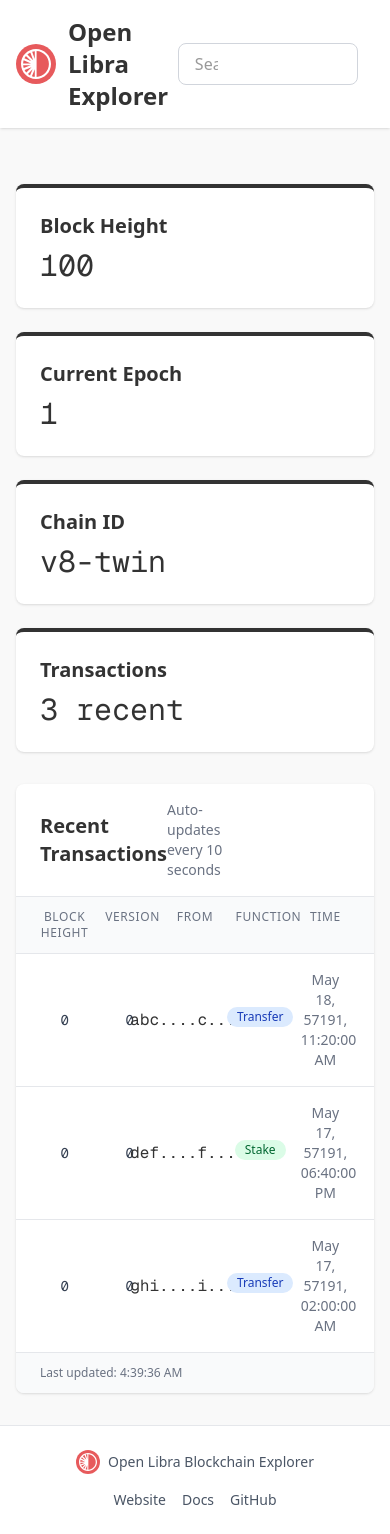
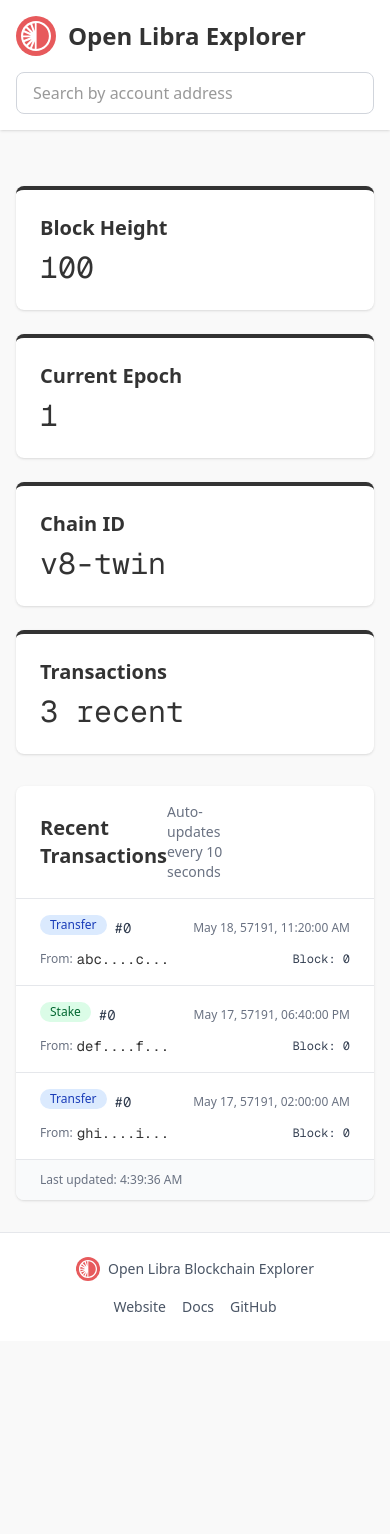
Before and after one commit to sirouk/open-libra-explorer, a Next.js app: page / in a window 390 px wide. After the commit the page ends 1341 px from the top, so only its background shows below. Built offline with nearby package versions, Linux system fonts and the light colour scheme.

Commit message:
mobile styling take one

```diff
--- a/app/components/Header.tsx
+++ b/app/components/Header.tsx
@@ -20,8 +20,8 @@
 
     return (
         <header className="bg-white dark:bg-gray-900 shadow">
-            <div className="container mx-auto px-4 py-4 flex items-center justify-between">
-                <Link href="/" className="flex items-center">
+            <div className="container mx-auto px-4 py-4 flex flex-col sm:flex-row items-center">
+                <Link href="/" className="flex items-center w-full sm:w-auto mb-4 sm:mb-0">
                     <Image
                         src="/images/logo.svg"
                         alt="Open Libra Logo"
@@ -32,7 +32,7 @@
                     <h1 className="text-2xl font-bold text-libra-coral">Open Libra Explorer</h1>
                 </Link>
                 {showSearch && (
-                    <form onSubmit={handleAccountSearch} className="flex w-full max-w-lg mx-4">
+                    <form onSubmit={handleAccountSearch} className="flex w-full sm:max-w-lg sm:ml-4">
                         <div className="flex w-full rounded-lg overflow-hidden border border-gray-300 dark:border-gray-700 focus-within:ring-2 focus-within:ring-libra-coral focus-within:border-transparent">
                             <input
                                 type="text"
--- a/app/page.tsx
+++ b/app/page.tsx
@@ -93,8 +93,8 @@
                 </div>
               </div>
               <div className="divide-y divide-gray-200 dark:divide-gray-700">
-                {/* Table Header */}
-                <div className="px-6 py-3 bg-gray-50 dark:bg-gray-900 text-xs font-medium text-gray-500 uppercase tracking-wider grid grid-cols-5 gap-4 text-center">
+                {/* Table Header - only visible on larger screens */}
+                <div className="hidden md:grid px-6 py-3 bg-gray-50 dark:bg-gray-900 text-xs font-medium text-gray-500 uppercase tracking-wider grid-cols-5 gap-4 text-center">
                   <div>Block Height</div>
                   <div>Version</div>
                   <div>From</div>
@@ -105,7 +105,8 @@
                 {transactions.length > 0 ? (
                   transactions.map((tx) => (
                     <div key={tx.id} className="px-6 py-4 hover:bg-gray-50 dark:hover:bg-gray-700 transition-colors">
-                      <div className="grid grid-cols-5 gap-4 items-center text-center">
+                      {/* Desktop view - only visible on md screens and up */}
+                      <div className="hidden md:grid grid-cols-5 gap-4 items-center text-center">
                         <div className="text-gray-700 dark:text-gray-300">
                           <Link href={`/tx/${tx.id}`} className="hover:underline">
                             <p className="text-sm font-mono">{Number(tx.blockHeight).toLocaleString()}</p>
@@ -203,6 +204,81 @@
                           </Link>
                         </div>
                       </div>
+
+                      {/* Mobile view - card style layout */}
+                      <div className="md:hidden flex flex-col">
+                        <div className="flex justify-between items-center mb-2">
+                          <div className="flex items-center">
+                            <Link href={`/tx/${tx.id}`} className="hover:underline">
+                              <span className={`px-2.5 py-0.5 rounded-full text-xs font-medium whitespace-nowrap overflow-hidden text-ellipsis max-w-[150px] inline-block mr-2
+                                ${tx.type === 'Transfer' ? 'bg-blue-100 text-blue-800' :
+                                  tx.type === 'Stake' ? 'bg-green-100 text-green-800' :
+                                    tx.type === 'Governance' ? 'bg-yellow-100 text-yellow-800' :
+                                      tx.type === 'Block Metadata' ? 'bg-gray-100 text-gray-800' :
+                                        tx.type === 'State Checkpoint' ? 'bg-purple-100 text-purple-800' :
+                                          'bg-indigo-100 text-indigo-800'}`}>
+                                {tx.type ? tx.type.replace('_transaction', '') : 'Unknown'}
+                              </span>
+                            </Link>
+                            <Link href={`/tx/${tx.id}`} className="hover:underline text-sm font-mono text-gray-700 dark:text-gray-300">
+                              {tx.version && `#${Number(tx.version).toLocaleString()}`}
+                            </Link>
+                          </div>
+                          <div className="text-gray-500 text-xs">
+                            {tx.formattedDate || (() => {
+                              return new Date(tx.timestamp * 1000).toLocaleString();
+                            })()}
+                          </div>
+                        </div>
+
+                        <div className="flex justify-between items-center">
+                          <div className="flex items-center">
+                            <span className="text-xs text-gray-500 mr-1">From:</span>
+                            {tx.sender && tx.sender.length > 10 ? (
+                              <div className="flex items-center">
+                                <Link
+                                  href={`/account/${tx.sender}`}
+                                  className="text-libra-accent font-mono hover:underline cursor-pointer text-sm"
+                                >
+                                  {tx.sender.startsWith('0x') ?
+                                    tx.sender.substring(2, 6) + '...' + tx.sender.substring(tx.sender.length - 4) :
+                                    tx.sender.substring(0, 4) + '...' + tx.sender.substring(tx.sender.length - 4)
+                                  }
+                                </Link>
+                                <button
+                                  onClick={(e) => {
+                                    try {
+                                      const addressToCopy = tx.sender?.startsWith('0x') ?
+                                        tx.sender.substring(2) : tx.sender || '';
+                                      navigator.clipboard.writeText(addressToCopy);
+                                      const button = e.currentTarget;
+                                      button.classList.add('text-green-500');
+                                      setTimeout(() => button.classList.remove('text-green-500'), 1000);
+                                    } catch (err) {
+                                      console.error('Failed to copy:', err);
+                                    }
+                                  }}
+                                  className="ml-1 text-gray-400 hover:text-gray-600 dark:hover:text-gray-300 transition-colors cursor-pointer"
+                                >
+                                  <svg xmlns="http://www.w3.org/2000/svg" className="h-3 w-3" fill="none" viewBox="0 0 24 24" stroke="currentColor">
+                                    <path strokeLinecap="round" strokeLinejoin="round" strokeWidth={2} d="M8 16H6a2 2 0 01-2-2V6a2 2 0 012-2h8a2 2 0 012 2v2m-6 12h8a2 2 0 002-2v-8a2 2 0 00-2-2h-8a2 2 0 00-2 2v8a2 2 0 002 2z" />
+                                  </svg>
+                                </button>
+                              </div>
+                            ) : (
+                              <span className="text-libra-accent font-mono text-sm">
+                                {tx.id.startsWith('0x') ?
+                                  tx.id.substring(2, 6) + '...' + tx.id.substring(tx.id.length - 4) :
+                                  tx.id.substring(0, 4) + '...' + tx.id.substring(tx.id.length - 4)
+                                }
+                              </span>
+                            )}
+                          </div>
+                          <div className="text-xs font-mono text-gray-700 dark:text-gray-300">
+                            Block: {Number(tx.blockHeight).toLocaleString()}
+                          </div>
+                        </div>
+                      </div>
                     </div>
                   ))
                 ) : (
```
